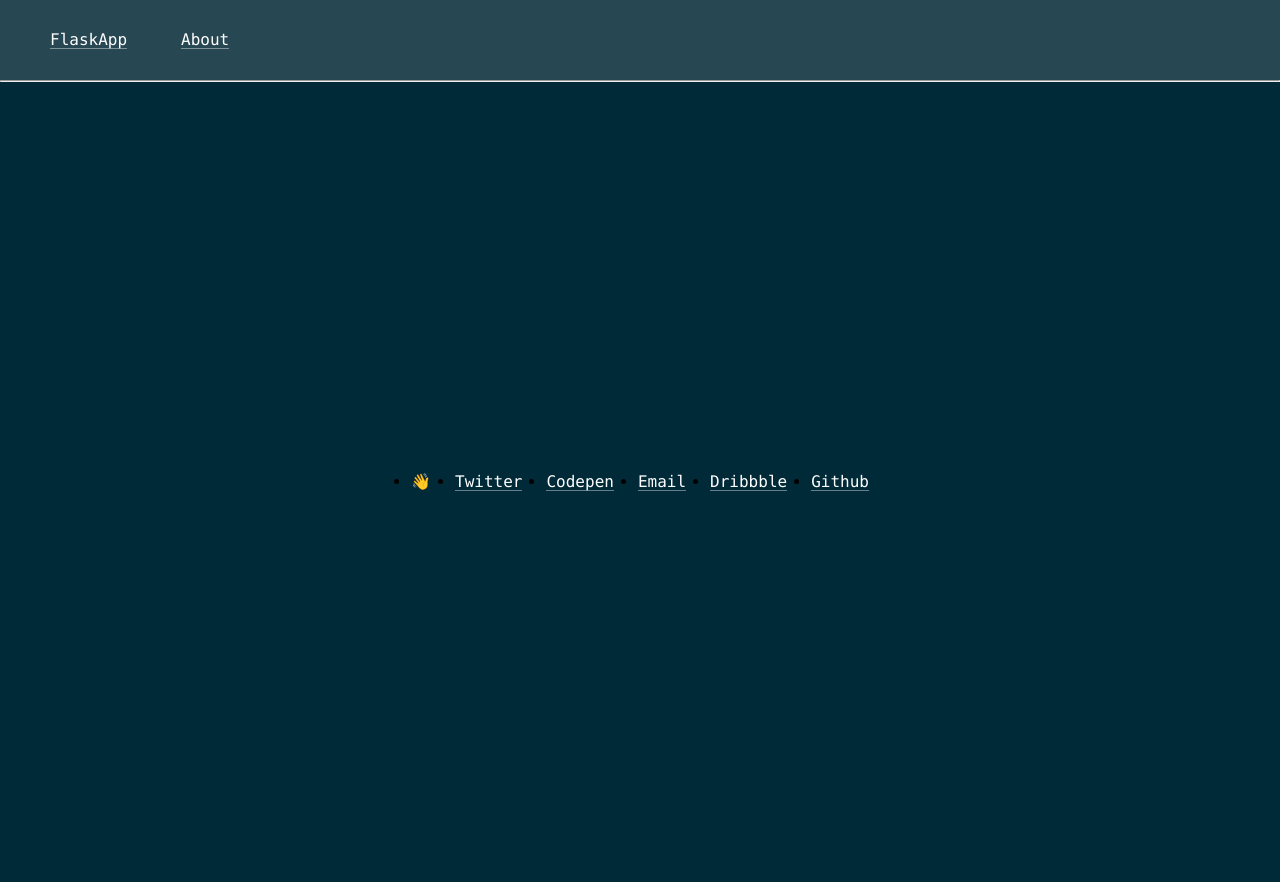
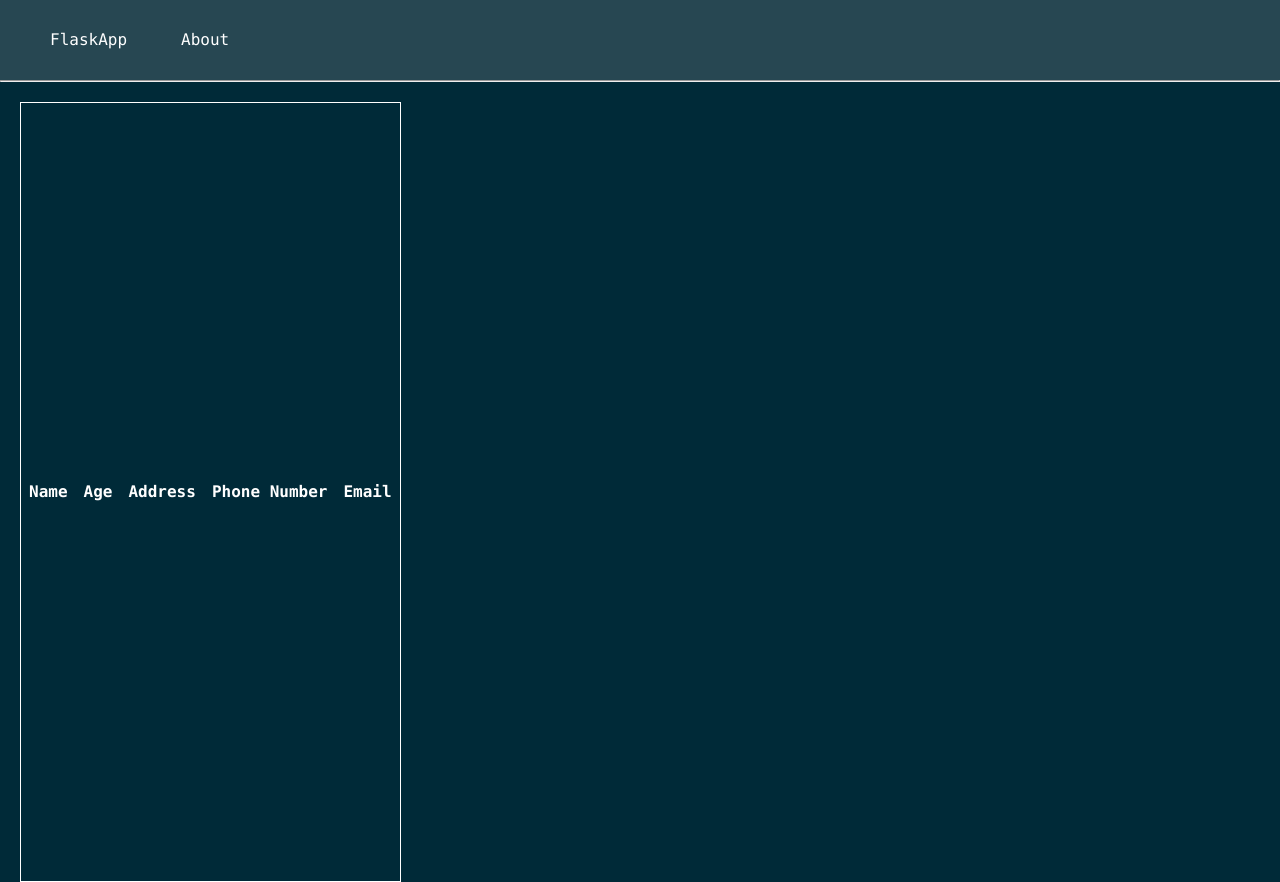
Before and after one commit to mcham246/Flask-Project, a Flask app: page / in a window 1280 px wide. Run offline with Flask 3, Linux system fonts and the light colour scheme; data that the repository does not hold is empty.

Commit message:
table creation

```diff
--- a/flask_app/main/routes.py
+++ b/flask_app/main/routes.py
@@ -1,7 +1,9 @@
 from flask import Blueprint, render_template
-
+from ..data_manager.data_scraper import DataScraper
 main = Blueprint("main", __name__)
 
 @main.route('/')
 def index():
+    object = DataScraper()
+    df = object.getOffensiveLeadersStats()
     return render_template('index.html')
--- a/flask_app/templates/index.html
+++ b/flask_app/templates/index.html
@@ -1,42 +1,11 @@
 {% extends "base.html" %}
 {% block content %}
 <html>
+
     <style>
         * {
             margin: 0;
             padding: 0;
-        }
-        ul {
-            display: inline-grid;
-            grid-auto-flow: row;
-            grid-gap: 24px;
-            justify-items: center;
-            margin: auto;
-        }
-
-        @media (min-width: 500px) {
-        ul {
-            grid-auto-flow: column;
-        }
-        }
-
-        a {
-            color: white;
-            text-decoration: none;
-            box-shadow: inset 0 -1px 0 hsla(0, 0%, 100%, 0.4);
-        }
-
-        a:hover {
-            box-shadow: inset 0 -1.2em 0 hsla(0, 0%, 100%, 0.4);
-        }
-
-        li:last-child {
-            grid-column: 1 / 2;
-            grid-row: 1 / 2;
-        }
-
-        li:hover ~ li p {
-            animation: wave-animation 0.3s infinite;
         }
 
         /* below is just for demo styling */
@@ -50,33 +19,44 @@
             font-family: Menlo, monospace;
         }
 
-        @keyframes wave-animation {
-            0%,
-            100% {
-                transform: rotate(0deg);
-            }
-            25% {
-                transform: rotate(20deg);
-            }
-            75% {
-                transform: rotate(-15deg);
-            }
+        table{
+            margin-top: 20px;
+            border-collapse: collapse;
+            border: 1px solid white;
+            margin-left: 20px;
+
+        }
+        th{
+            color: white;
+            padding: 8px;
         }
 
 
     </style>
 
     <div>
-        <ul>
-            <li><a href="#">Twitter</a></li>
-            <li><a href="#">Codepen</a></li>
-            <li><a href="#">Email</a></li>
-            <li><a href="#">Dribbble</a></li>
-            <li><a href="#">Github</a></li>
-            <li>
-            <p>👋</p>
-            </li>
-        </ul>
+        <table id="data" class="table table-striped">
+            <thead>
+              <tr>
+                <th>Name</th>
+                <th>Age</th>
+                <th>Address</th>
+                <th>Phone Number</th>
+                <th>Email</th>
+              </tr>
+            </thead>
+            <!-- <tbody>
+              {% for user in users %}
+                <tr>
+                  <td>{{ user.NAME }}</td>
+                  <td>{{ user.age }}</td>
+                  <td>{{ user.address }}</td>
+                  <td>{{ user.phone }}</td>
+                  <td>{{ user.email }}</td>
+                </tr>
+              {% endfor %}
+            </tbody> -->
+        </table>
     </div>
 </html>
 {% endblock %}
```
Also changed, not shown: flask_app/templates/base.html (+7 -0 lines), flask_app/templates/index copy.html (added, +82 -0 lines).
